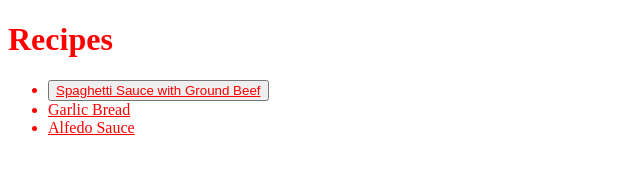
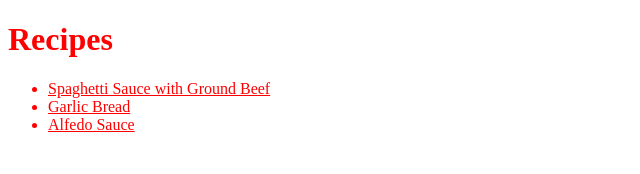
Before and after one commit to nnguyen249/odin-recipes, a plain HTML site: page index.html in a window 1280 px wide. Shown: the whole page, without its empty margins (0-640 px from the left). Drawn offline with Linux system fonts and the light colour scheme.

Commit message:
Thu, Mar 10, 2022, 10:02 PM +00:00

```diff
--- a/index.html
+++ b/index.html
@@ -13,9 +13,11 @@
     <body>
         <h1> Recipes </h1>
         <ul>
-            <li><button type> <a href="./spaghetti">Spaghetti Sauce with Ground Beef</a></li>
+            <li><a href="./spaghetti">Spaghetti Sauce with Ground Beef</a></li>
             <li><a href="./garlic_bread"> Garlic Bread</a> </li>
             <li><a href="./alfredo_sauce"> Alfedo Sauce </a> </li>
         </ul>
     </body>
 </html>
+
+<button type="button" onclick=
```
